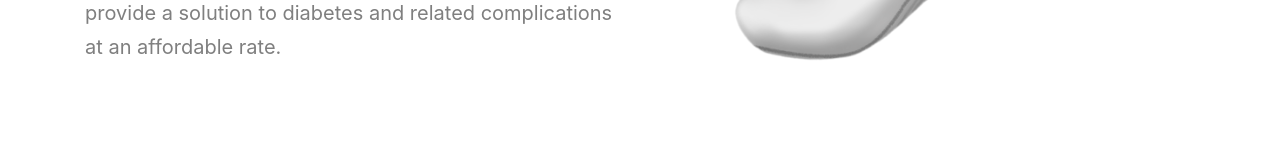
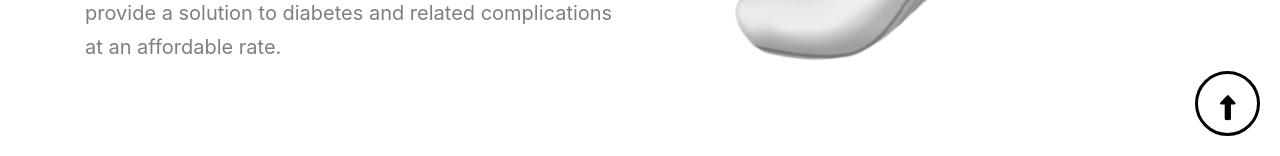
Before and after one commit to soumali28/feetwings.github.io, a React (Create React App) app: page / in a window 1280 px wide. Shown: the part 644-800 px from the top of the page. Built offline with nearby package versions, Linux system fonts and the light colour scheme.

Commit message:
issue9 updated

```diff
--- a/public/index.html
+++ b/public/index.html
@@ -9,8 +9,7 @@
   <link rel="stylesheet" href="style.css">
   <link rel="stylesheet" href="responsive.css">
   <link rel="stylesheet" href="https://stackpath.bootstrapcdn.com/bootstrap/4.3.1/css/bootstrap.min.css" integrity="sha384-ggOyR0iXCbMQv3Xipma34MD+dH/1fQ784/j6cY/iJTQUOhcWr7x9JvoRxT2MZw1T" crossorigin="anonymous">
-
-</head>
+  <script src="https://kit.fontawesome.com/a9b7816207.js" crossorigin="anonymous"></script>
 <body>
   <div id="root">
 
--- a/public/style.css
+++ b/public/style.css
@@ -3062,15 +3062,17 @@ App Landing CSS
   }
 }
 /* back to top button */
-#myButton{
+.fas{
+  position:fixed;
+  right:20px;
+  bottom:20px;
+  color: black;
+  height:65px;
+  width:65px;
   background-color: transparent;
-  position: fixed;
-  right: 20px;
-  bottom: 20px;
-  border-radius: 6px;
-  padding: 20px;
-  text-align: center;
-  cursor: pointer;
-  font-size: 15px;
-  font-color: black;
-}
+  border:solid black 3px;
+  border-radius: 70%;
+  padding:22px;
+  font-size: 25px;
+  z-index:5;
+}
--- a/src/components/footer.jsx
+++ b/src/components/footer.jsx
@@ -3,15 +3,16 @@ import React from "react";
 function footer(){
     return (
         <footer class="footer-area pt-200">
-            <div class="container">
+                <div class="container">
                 </div>
-                <div class="backToTop" align="right">
-                  <button id="myButton"><a href="#home">Back to Top</a></button>
+                <div class="backToTop">
+                <a href="#home">
+                  <i class="fas fa-long-arrow-alt-up"></i>
+                </a>
                 </div>
                 <div class="copyright-text">
                     <p>Copyright @2021 FeetWings. All Rights Reserved </p>
                 </div>
-
         </footer>
     );
 }
```
